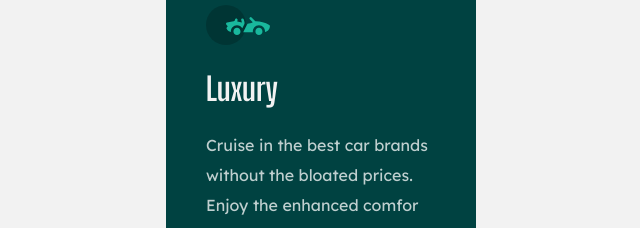
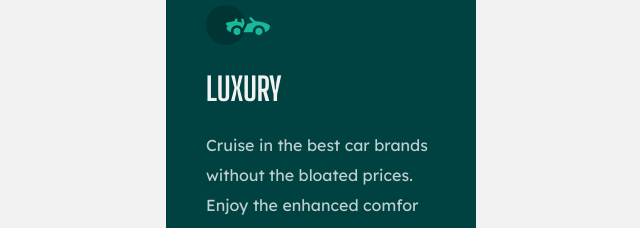
Before and after one commit to AugustoMartinez/3-column-preview-card-component, a plain HTML site: page index.html in a window 1280 px wide. Shown: the part 899-1127 px from the top of the page, 319-959 px from the left. Drawn offline with Linux system fonts and the light colour scheme.

Commit message:
Update index.html

```diff
--- a/index.html
+++ b/index.html
@@ -31,7 +31,7 @@
 				</div>
 				<div class="section luxury">
 					<div><svg width="64" height="40" xmlns="http://www.w3.org/2000/svg"><g fill="none" fill-rule="evenodd"><circle fill="#000" opacity=".201" cx="20" cy="20" r="20"/><path d="M30.98 22.835c1.941 0 3.516 1.604 3.516 3.583 0 1.978-1.575 3.582-3.517 3.582s-3.516-1.604-3.516-3.582c0-1.979 1.574-3.583 3.516-3.583zm21.956 0c1.942 0 3.517 1.604 3.517 3.583 0 1.978-1.575 3.582-3.517 3.582s-3.516-1.604-3.516-3.582c0-1.979 1.574-3.583 3.516-3.583zm-9.143-10.45a1.27 1.27 0 011.819 0l3.715 3.784c4.444-.115 9.7 1.142 13.964 3.753.387.237.624.664.624 1.124 0 3.006-2.126 5.514-4.926 6.05.397-3.698-2.458-6.882-6.053-6.882-3.646 0-6.504 3.264-6.039 6.99h-9.669c.76-1.544.993-2.026 1.337-2.711l.082-.162c.421-.835 1.056-2.07 2.883-5.65 1.68-.023 3.47-.408 5.247-1.403l-2.984-3.04a1.328 1.328 0 010-1.854zm-7.68 1.064c.683-.2 1.395.202 1.592.898l.749 2.652a3.46 3.46 0 01-.247 2.51l-1.733 3.395-.216.424c-1.07-1.89-3.06-3.114-5.279-3.114-3.595 0-6.45 3.184-6.052 6.885-1.832-.347-3.414-1.537-4.278-3.276a1.331 1.331 0 01.117-1.376l.955-1.303-1.325-1.295c-.751-.735-.376-2.024.64-2.231l6.614-1.346.13-.026c.092-.019.145-.03.157-.031.314-.146 1.07-.591 1.07-1.506 0-.734.592-1.327 1.316-1.31.712.016 1.268.662 1.256 1.388a4.11 4.11 0 01-.348 1.611 22.69 22.69 0 014.7 1.146l-.7-2.473a1.314 1.314 0 01.882-1.622z" fill="#19B89D" fill-rule="nonzero"/></g></svg></div>
-					<h1 class="title">Luxury</h1>
+					<h1 class="title">LUXURY</h1>
 					<p class="paragraphs">Cruise in the best car brands without the bloated prices. Enjoy the enhanced comfor of a luxury rental and arrive in style.</p>
 					<a href="#" class="btn btn-luxury">Learn More</a>
 				</div>
```
